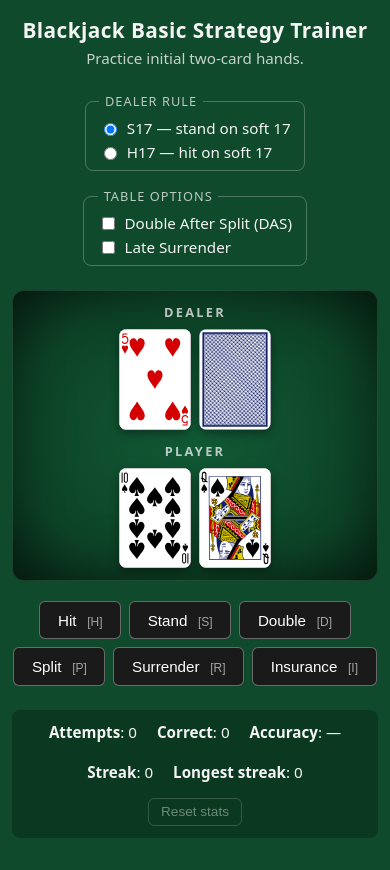
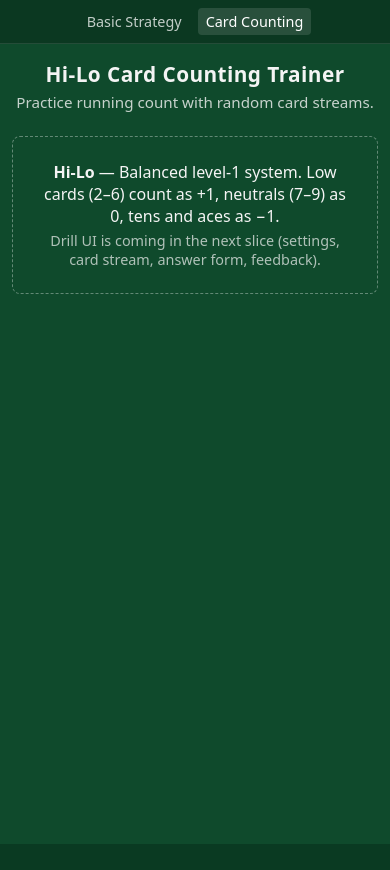
Before and after one commit to 8C9D/blackjack-trainer, an Angular app: page /card-counting in a window 390 px wide. After the commit the page ends 844 px from the top, so only its background shows below. Built offline with nearby package versions, Linux system fonts and the light colour scheme.

Commit message:
v2 Slice 2: routing, nav, and counting page

```diff
--- a/src/app/app.config.ts
+++ b/src/app/app.config.ts
@@ -1,8 +1,11 @@
 import { ApplicationConfig, provideBrowserGlobalErrorListeners } from '@angular/core';
+import { provideRouter, withComponentInputBinding } from '@angular/router';
+
+import { APP_ROUTES } from './app.routes';
 
 export const appConfig: ApplicationConfig = {
   providers: [
     provideBrowserGlobalErrorListeners(),
-
-  ]
+    provideRouter(APP_ROUTES, withComponentInputBinding()),
+  ],
 };
--- /dev/null
+++ b/src/app/app.routes.ts
@@ -0,0 +1,11 @@
+import type { Routes } from '@angular/router';
+
+import { BasicStrategyPageComponent } from './features/basic-strategy/basic-strategy-page.component';
+import { CardCountingPageComponent } from './features/card-counting/card-counting-page.component';
+
+export const APP_ROUTES: Routes = [
+  { path: '', pathMatch: 'full', redirectTo: 'basic-strategy' },
+  { path: 'basic-strategy', component: BasicStrategyPageComponent, title: 'Basic Strategy Trainer' },
+  { path: 'card-counting', component: CardCountingPageComponent, title: 'Card Counting Trainer' },
+  { path: '**', redirectTo: 'basic-strategy' },
+];
--- /dev/null
+++ b/src/app/app.scss
@@ -0,0 +1,52 @@
+:host {
+  display: block;
+  background: #0f4a2c;
+  color: #f4f4f4;
+  min-height: 100vh;
+  font-family: system-ui, -apple-system, 'Segoe UI', Helvetica, Arial, sans-serif;
+}
+
+.nav {
+  display: flex;
+  justify-content: center;
+  gap: 1.25rem;
+  padding: 0.6rem 1rem;
+  background: rgba(0, 0, 0, 0.25);
+  border-bottom: 1px solid rgba(255, 255, 255, 0.1);
+
+  &__link {
+    color: rgba(255, 255, 255, 0.75);
+    text-decoration: none;
+    font-size: 0.95rem;
+    padding: 0.3rem 0.7rem;
+    border-radius: 4px;
+    transition: background 0.15s ease, color 0.15s ease;
+
+    &:hover {
+      background: rgba(255, 255, 255, 0.08);
+      color: white;
+    }
+
+    &--active {
+      color: white;
+      background: rgba(255, 255, 255, 0.12);
+    }
+
+    &:focus-visible {
+      outline: 2px solid rgba(255, 255, 255, 0.85);
+      outline-offset: 2px;
+    }
+  }
+}
+
+@media (max-width: 600px) {
+  .nav {
+    gap: 0.5rem;
+    padding: 0.5rem 0.5rem;
+
+    &__link {
+      font-size: 0.9rem;
+      padding: 0.25rem 0.5rem;
+    }
+  }
+}
--- a/src/app/app.ts
+++ b/src/app/app.ts
@@ -1,10 +1,24 @@
 import { Component } from '@angular/core';
-
-import { BasicStrategyPageComponent } from './features/basic-strategy/basic-strategy-page.component';
+import { RouterLink, RouterLinkActive, RouterOutlet } from '@angular/router';
 
 @Component({
   selector: 'app-root',
-  imports: [BasicStrategyPageComponent],
-  template: `<app-basic-strategy-page />`,
+  imports: [RouterLink, RouterLinkActive, RouterOutlet],
+  template: `
+    <nav class="nav" aria-label="Primary">
+      <a
+        class="nav__link"
+        routerLink="/basic-strategy"
+        routerLinkActive="nav__link--active"
+      >Basic Strategy</a>
+      <a
+        class="nav__link"
+        routerLink="/card-counting"
+        routerLinkActive="nav__link--active"
+      >Card Counting</a>
+    </nav>
+    <router-outlet />
+  `,
+  styleUrl: './app.scss',
 })
 export class App {}
--- a/src/app/features/basic-strategy/basic-strategy-page.component.scss
+++ b/src/app/features/basic-strategy/basic-strategy-page.component.scss
@@ -1,9 +1,5 @@
 :host {
   display: block;
-  background: #0f4a2c;
-  color: #f4f4f4;
-  min-height: 100vh;
-  font-family: system-ui, -apple-system, 'Segoe UI', Helvetica, Arial, sans-serif;
 }
 
 .page {
--- /dev/null
+++ b/src/app/features/card-counting/card-counting-page.component.scss
@@ -0,0 +1,52 @@
+:host {
+  display: block;
+}
+
+.page {
+  max-width: 960px;
+  margin: 0 auto;
+  padding: 1.5rem 1rem 3rem;
+
+  &__header {
+    text-align: center;
+    margin-bottom: 1.5rem;
+
+    h1 {
+      margin: 0 0 0.25rem;
+      font-size: 1.6rem;
+      letter-spacing: 0.02em;
+    }
+  }
+
+  &__subtitle {
+    margin: 0;
+    opacity: 0.8;
+    font-size: 0.95rem;
+  }
+}
+
+.placeholder {
+  border: 1px dashed rgba(255, 255, 255, 0.35);
+  border-radius: 8px;
+  padding: 1.25rem 1.5rem;
+  text-align: center;
+
+  p {
+    margin: 0.25rem 0;
+  }
+
+  &__note {
+    opacity: 0.7;
+    font-size: 0.9rem;
+  }
+}
+
+@media (max-width: 600px) {
+  .page {
+    padding: 1rem 0.75rem 2rem;
+
+    &__header h1 {
+      font-size: 1.3rem;
+    }
+  }
+}
--- /dev/null
+++ b/src/app/features/card-counting/card-counting-page.component.ts
@@ -0,0 +1,28 @@
+import { Component } from '@angular/core';
+
+import { HI_LO } from '../../data/counting-systems';
+
+@Component({
+  selector: 'app-card-counting-page',
+  template: `
+    <div class="page">
+      <header class="page__header">
+        <h1>Hi-Lo Card Counting Trainer</h1>
+        <p class="page__subtitle">Practice running count with random card streams.</p>
+      </header>
+
+      <section class="placeholder" aria-label="Coming soon">
+        <p>
+          <strong>{{ system.name }}</strong> — {{ system.description }}
+        </p>
+        <p class="placeholder__note">
+          Drill UI is coming in the next slice (settings, card stream, answer form, feedback).
+        </p>
+      </section>
+    </div>
+  `,
+  styleUrl: './card-counting-page.component.scss',
+})
+export class CardCountingPageComponent {
+  protected readonly system = HI_LO;
+}
```
Also changed, not shown: 1 other file (tests, documents, lock files or other folders).
